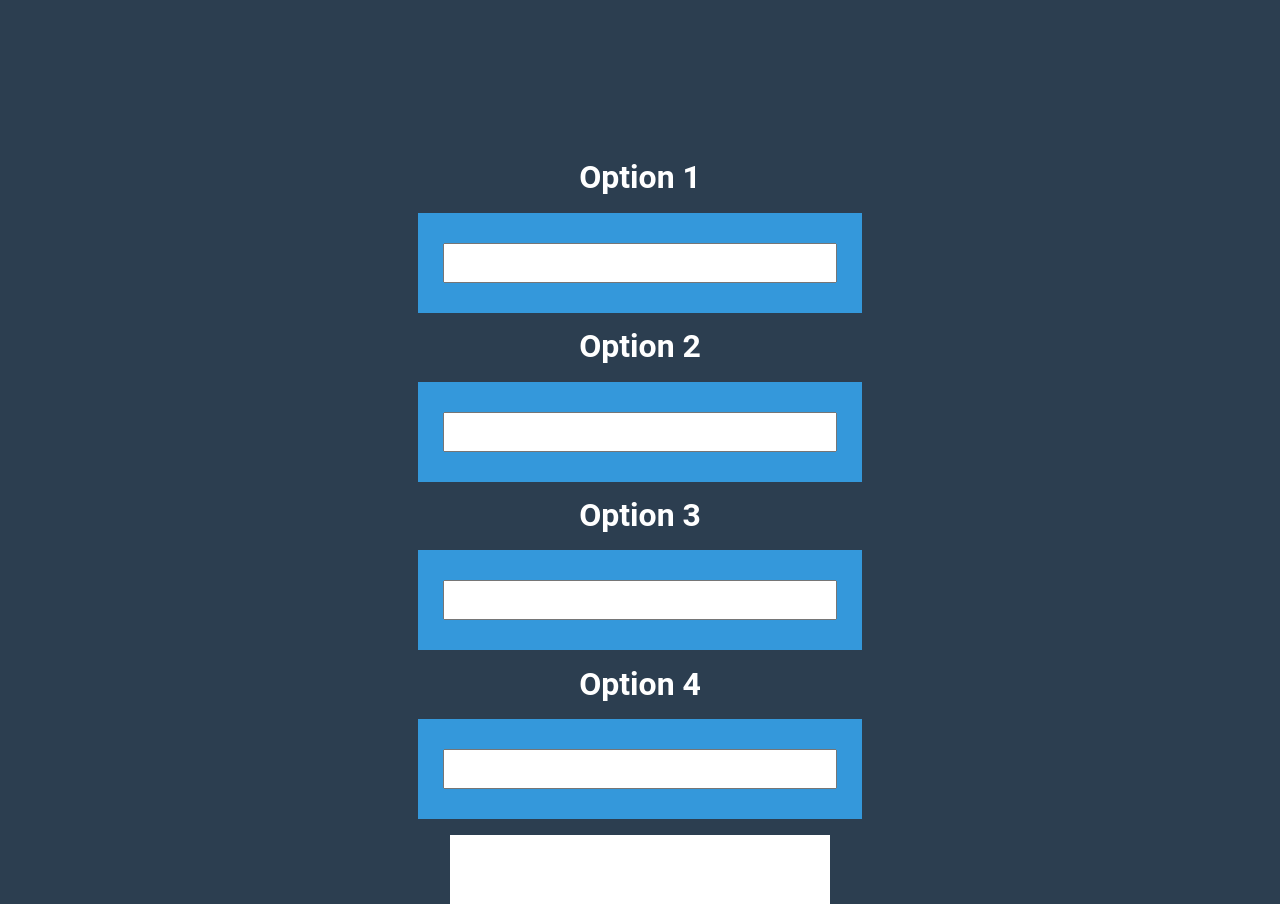
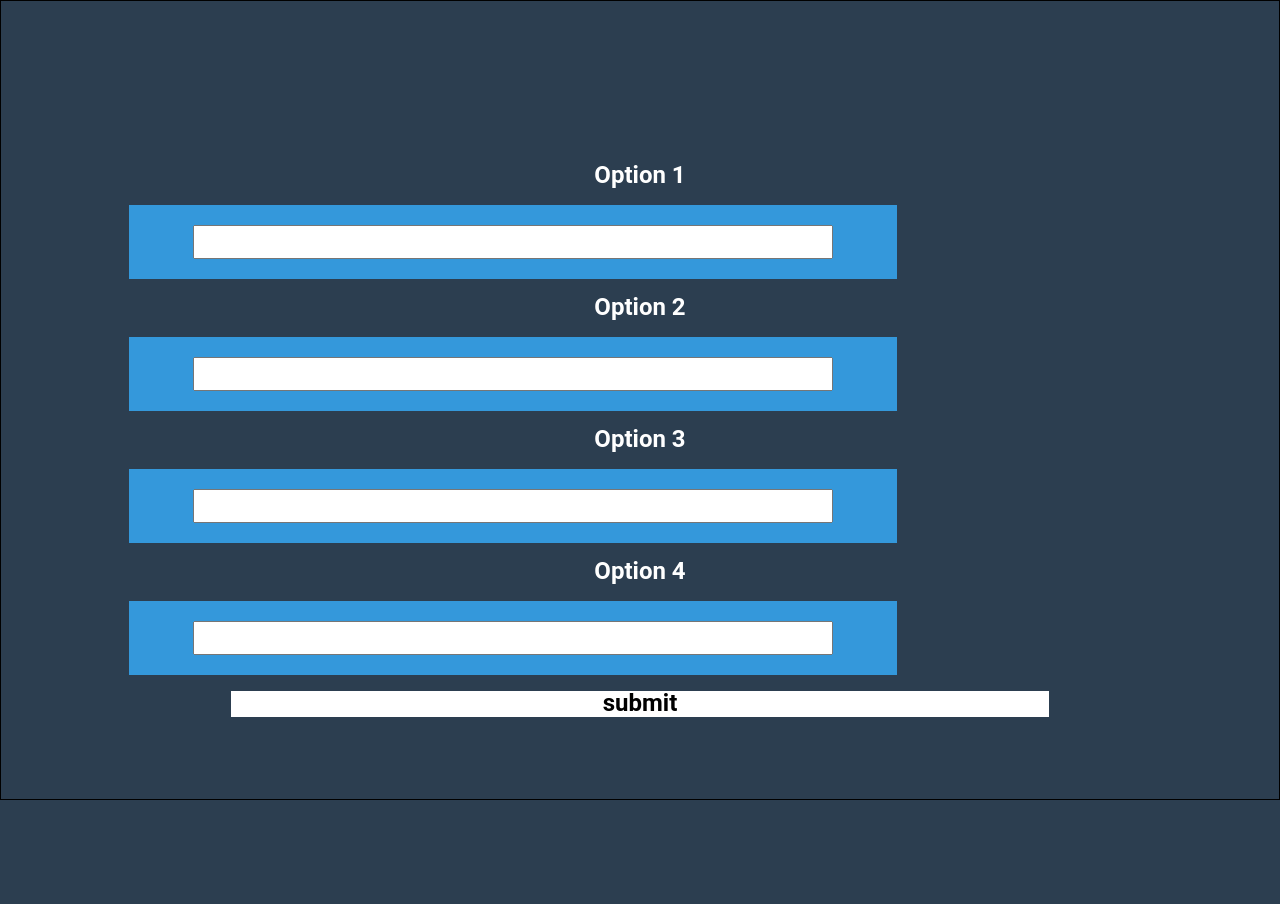
Before and after one commit to Ket93/Polling-App, a React (Create React App) app: page /pollcreate in a window 1280 px wide. After the commit the page ends 800 px from the top, so only its background shows below. Built offline with nearby package versions, Linux system fonts and the light colour scheme.

Commit message:
pollcreate css

```diff
--- a/src/components/PollCreate/PollCreate.css
+++ b/src/components/PollCreate/PollCreate.css
@@ -1,56 +1,42 @@
-h1 {
-    color: white !important;
-    text-align: center;
+
+.pollcontainer {
     display: flex;
     justify-content: center;
+    align-items: center;
+    border: 1px solid black;
+    height: 100vh;
 }
 
-.buttonContainer {
-    display: inline-block;
+
+.options {
+    display: flex;
+    justify-content: center;
     align-items: center;
-    justify-content: center;
-    height: 100%;
-    width: auto;
+    margin: 0;
+    width: 100vw;
 }
 
-.buttonContainer .btn {
-    display: inline-block;
-    align-items: center;
-    justify-content: center;
-    height: 100%;
-    width: 80%;
+.pollcontainer h1 {
+    color: white;
+    font-size: 1.5em
 }
 
-.row1 {
-    font-size: 2em;
-    background: #3498db;
-    color: #fff;
-    border: 10px solid #3498db;
-    padding: 20px 15px;
-    margin: 1rem;
-    text-align: center;
-    display: flex;
-    justify-content: center;
+.row1{
+    position: relative;
+    width: 60vw;
+    background-color: #3498db;
 }
 
-.buttonContainer input {
-    font-size: 30px;
+.pollcontainer input {
+    margin: 20px 10px;
+    width: 50vw;
+    font-size: 1.5em;
 }
 
-.btn a {
-    display: block;
-    height: 100%;
-    text-decoration: none;
+.btn h1 {
     color: black;
-    width: 100%;
 }
-
 .btn {
-    display: flex;
-    align-items: center;
-    justify-content: center;
-    width: 80%;
-    height: 100%;
-    background-color: #fff;
-    ;
+    background: white;
+    margin: 0px 10%;
 }
--- a/src/components/PollCreate/PollCreate.js
+++ b/src/components/PollCreate/PollCreate.js
@@ -41,7 +41,8 @@ const PollCreate = ({ onSubmit }) => {
     };
 
     return (
-        <div className='buttonContainer text-center' >
+        <div className='pollcontainer' >
+            <div className ='options'>
                 <form>
                         <h1>Option 1</h1>
                     <div className='row1'>
@@ -64,6 +65,7 @@ const PollCreate = ({ onSubmit }) => {
                     </div>
                 </form>
             </div>
+        </div>
     );
 };
 
```
Lines whose indentation alone changed are shown as unchanged.
